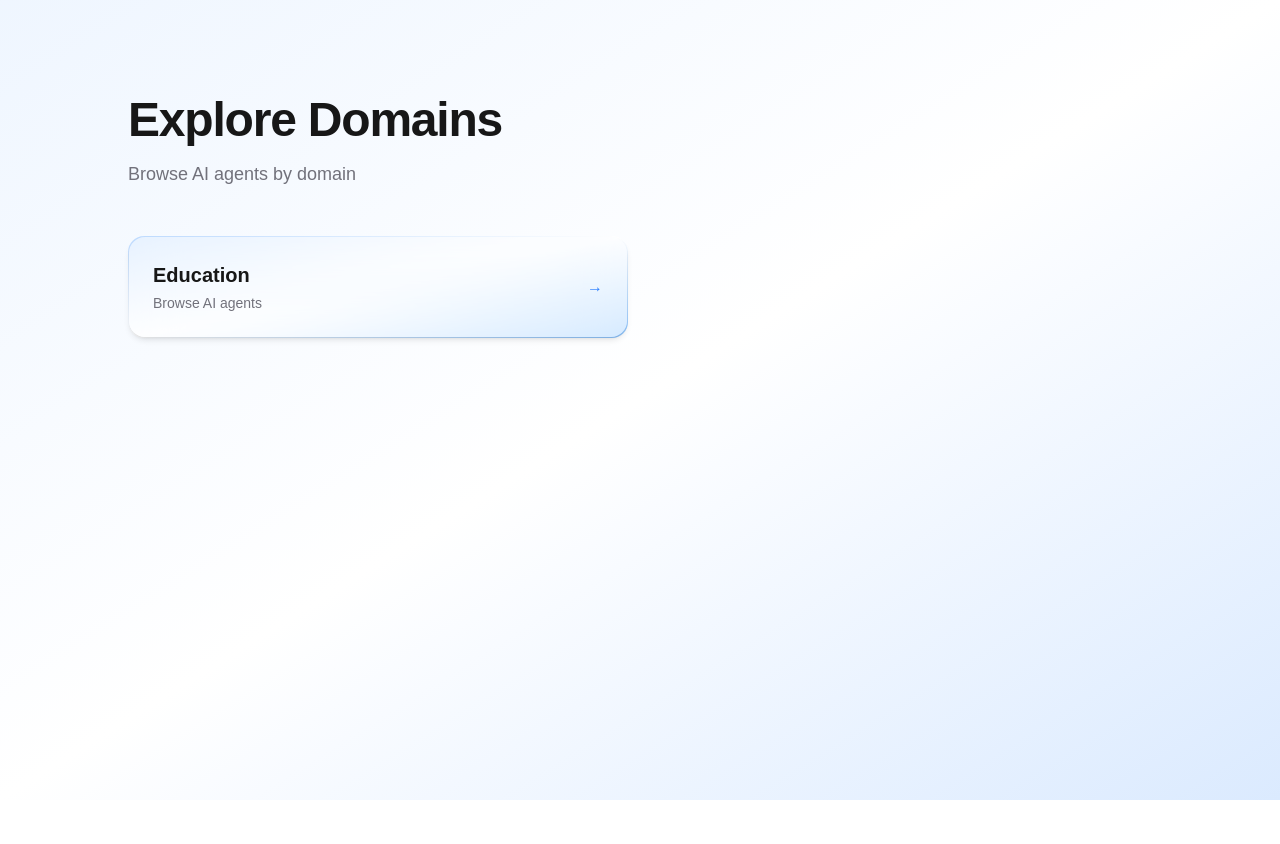
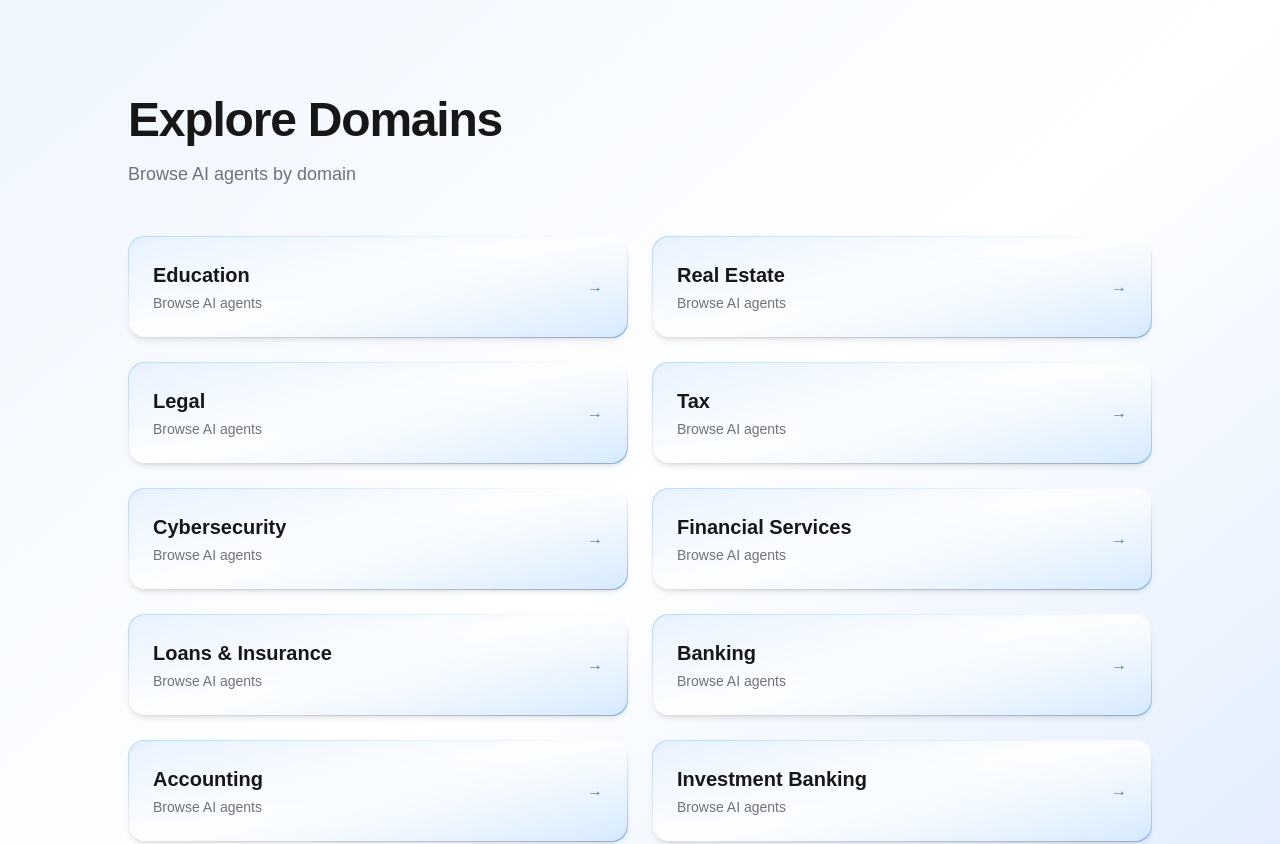
Before and after one commit to agenticlibai-site/agenticlib, a Next.js app: page /domains in a window 1280 px wide. Shown: the top 844 px of the page. Before the commit the page ends 800 px from the top, so only its background shows below. Built offline with nearby package versions, Linux system fonts and the light colour scheme.

Commit message:
fix agents structure

```diff
--- a/data/agents.ts
+++ b/data/agents.ts
@@ -1,7 +1,7 @@
 export const domains = [
   {
     name: "Education",
-    slug: "education", // ⭐ THIS IS THE FIX
+    slug: "education",
     agents: [
       { name: "Cogniti", url: "https://cogniti.ai/" },
       { name: "Taskade", url: "https://www.taskade.com/agents/education" },
@@ -14,4 +14,139 @@ export const domains = [
       { name: "Squirrel AI", url: "https://squirrelai.com/" },
     ],
   },
+
+  {
+    name: "Real Estate",
+    slug: "real-estate",
+    agents: [
+      { name: "REX", url: "https://www.rexsoftware.com/" },
+      { name: "Joy", url: "https://withjoy.ai/" },
+      { name: "Likely.AI", url: "https://likely.ai/" },
+      { name: "Voiceflow", url: "https://www.voiceflow.com/industries/real-estate" },
+      { name: "V7 Labs", url: "https://www.v7labs.com/go/agents" },
+      { name: "Beam", url: "https://beam.ai/solutions/property-management" },
+      { name: "Truewind", url: "https://www.truewind.ai/solutions/real-estate" },
+    ],
+  },
+
+  {
+    name: "Legal",
+    slug: "legal",
+    agents: [
+      { name: "Sana Labs", url: "https://sanalabs.com/" },
+      { name: "Lawdify", url: "https://www.lawdify.ai/" },
+      { name: "Kira", url: "https://kirasystems.com/" },
+      { name: "Thomson Reuters CoCounsel", url: "https://www.thomsonreuters.com/en/cocounsel" },
+      { name: "LeewayHertz", url: "https://www.leewayhertz.com/ai-agent-for-legal/" },
+      { name: "Harvey", url: "https://www.harvey.ai/" },
+      { name: "Spellbook", url: "https://www.spellbook.legal/" },
+      { name: "Altilia", url: "https://www.altilia.ai/" },
+      { name: "ZBrain", url: "https://zbrain.ai/agents/Legal/" },
+      { name: "Intapp", url: "https://www.intapp.com/legal/" },
+    ],
+  },
+
+  {
+    name: "Tax",
+    slug: "tax",
+    agents: [
+      { name: "TaxGPT", url: "https://www.taxgpt.com/" },
+      { name: "Empathetic AI", url: "https://empathetic-ai.com/home" },
+      { name: "Aibidia", url: "https://www.aibidia.com/" },
+      { name: "Aurea TaxMate", url: "https://aurea.com/" },
+      { name: "V7 Labs Tax", url: "https://www.v7labs.com/tax" },
+    ],
+  },
+
+  {
+    name: "Cybersecurity",
+    slug: "cybersecurity",
+    agents: [
+      { name: "Darktrace", url: "https://darktrace.com/" },
+      { name: "CrowdStrike", url: "https://www.crowdstrike.com/" },
+      { name: "Securonix", url: "https://www.securonix.com/" },
+      { name: "Vectra AI", url: "https://www.vectra.ai/" },
+      { name: "Arctic Wolf", url: "https://arcticwolf.com/" },
+      { name: "Dropzone AI", url: "https://www.dropzone.ai/" },
+      { name: "RunSybil", url: "https://www.runsybil.com/" },
+      { name: "7AI", url: "https://7ai.com/" },
+      { name: "Exaforce", url: "https://www.exaforce.com/" },
+      { name: "ReliaQuest", url: "https://reliaquest.com/" },
+      { name: "Aptori", url: "https://www.aptori.com/" },
+    ],
+  },
+
+  {
+    name: "Financial Services",
+    slug: "finance",
+    agents: [
+      { name: "Xceptor", url: "https://www.xceptor.com/" },
+      { name: "Uptiq", url: "https://www.uptiq.ai/" },
+      { name: "Hebbia", url: "https://www.hebbia.com/" },
+      { name: "Unique AI", url: "https://www.unique.ai/" },
+      { name: "Kasisto", url: "https://kasisto.com/" },
+      { name: "ZBrain Finance", url: "https://zbrain.ai/agents/Finance/" },
+    ],
+  },
+
+  {
+    name: "Loans & Insurance",
+    slug: "loans-insurance",
+    agents: [
+      { name: "Multimodal", url: "https://www.multimodal.dev/ai-powered-business-loan-underwriting" },
+      { name: "Tiimely", url: "https://tiimely.com/products/xapii-decide" },
+      { name: "Cognigy", url: "https://www.cognigy.com/solutions/insurance" },
+      { name: "V7 Labs", url: "https://www.v7labs.com/go/agents" },
+      { name: "Beam", url: "https://beam.ai/solutions/insurance" },
+      { name: "Cropguard", url: "https://www.cropguard.ai/" },
+    ],
+  },
+
+  {
+    name: "Banking",
+    slug: "banking",
+    agents: [
+      { name: "Multimodal", url: "https://www.multimodal.dev/retail-banking" },
+      { name: "Adept", url: "https://www.adept.ai/" },
+      { name: "Leena AI", url: "https://leena.ai/autonomous-agent-for-finance" },
+      { name: "Interface AI", url: "https://interface.ai/platform/" },
+      { name: "Finley", url: "https://www.finleyai.com/" },
+      { name: "Portrait", url: "https://portraitresearch.com/" },
+    ],
+  },
+
+  {
+    name: "Accounting",
+    slug: "accounting",
+    agents: [
+      { name: "Lumberfi", url: "https://www.lumberfi.com/" },
+      { name: "Trullion", url: "https://trullion.com/" },
+    ],
+  },
+
+  {
+    name: "Investment Banking",
+    slug: "investment-banking",
+    agents: [
+      { name: "Lyzr", url: "https://www.lyzr.ai/" },
+      { name: "Rogo", url: "https://rogo.ai/" },
+      { name: "V7 Labs", url: "https://www.v7labs.com/agents/ai-investment-banking-valuation-analysis-agent" },
+    ],
+  },
+
+  {
+    name: "Financial Advisory",
+    slug: "financial-advisory",
+    agents: [
+      { name: "Tendi", url: "https://tendi.ai/" },
+    ],
+  },
+
+  {
+    name: "Cash Flow Forecasting",
+    slug: "cash-flow-forecasting",
+    agents: [
+      { name: "Workday", url: "https://www.workday.com/" },
+    ],
+  },
 ];
```
